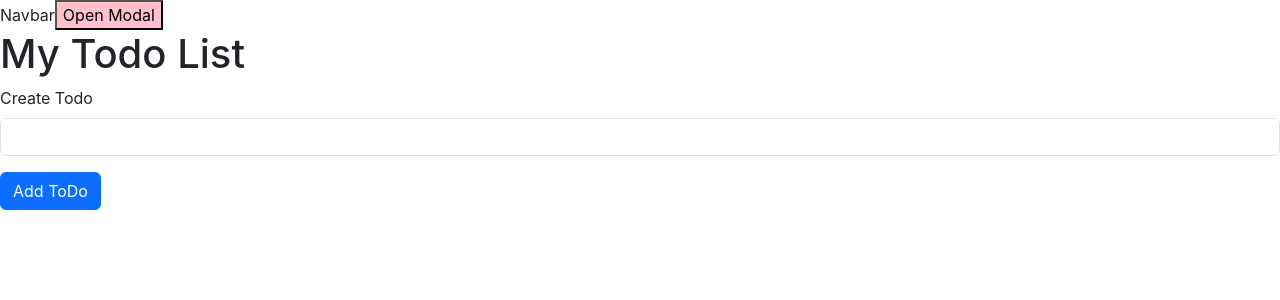
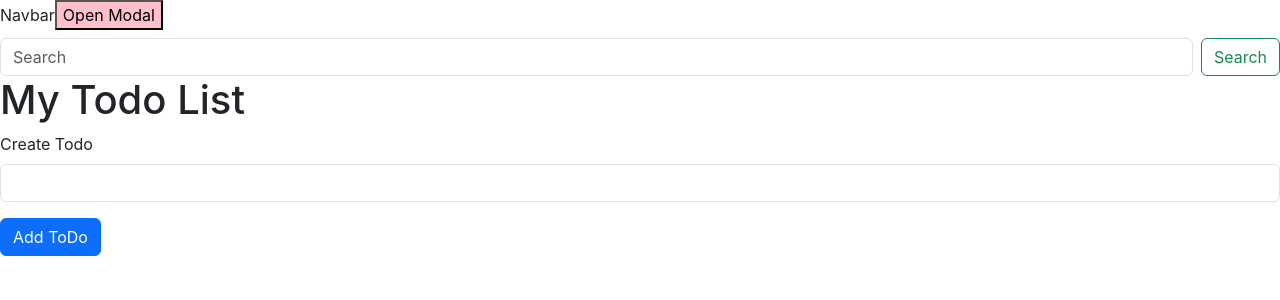
Before and after one commit to VadimKorobec/react-api, a React (Create React App) app: page / in a window 1280 px wide. Shown: the top 300 px of the page. Built offline with nearby package versions, Linux system fonts and the light colour scheme.

Commit message:
Update App.jsx

```diff
--- a/src/components/App.jsx
+++ b/src/components/App.jsx
@@ -5,6 +5,7 @@ import { Header } from './Header/Header';
 import { TodoList } from './TodoList/TodoList';
 import { LoginForm } from './LoginForm/LoginForm';
 import { nanoid } from 'nanoid';
+import { Search } from './Search/Search';
 
 export class App extends Component {
   state = {
@@ -31,6 +32,7 @@ export class App extends Component {
     return (
       <>
         <Header showModal={this.showModal} />
+        <Search />
         {/* <Counter /> */}
         {this.state.isShowModal && (
           <Modal closeModal={this.closeModal}>
```
